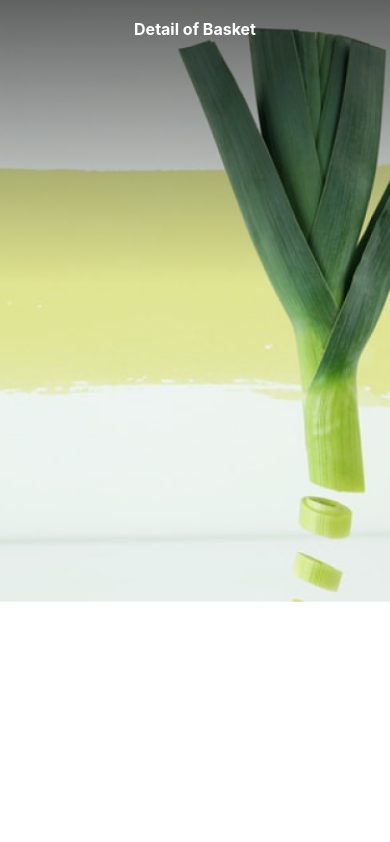
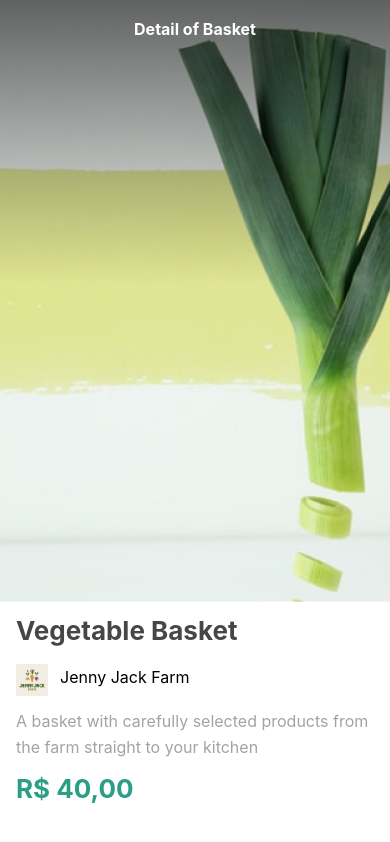
Before and after one commit to VicenteLamberti/orgs-cesta-react-native, a React Native app: screen / in a window 390 px wide. Built offline with nearby package versions, Linux system fonts and the light colour scheme.

Commit message:
Adicionando detalhes da cesta e imagem

```diff
--- a/screens/Basket.js
+++ b/screens/Basket.js
@@ -1,5 +1,6 @@
-import { Image, StyleSheet, Text, Dimensions } from "react-native";
+import { Image, StyleSheet, Text, Dimensions, View } from "react-native";
 import headerImage from '../assets/topo.png'
+import logo from '../assets/logo.png'
 
 const width = Dimensions.get('screen').width;
 
@@ -8,6 +9,20 @@
         <>
             <Image source={headerImage} style={styles.headerImage} />
             <Text style={styles.title}>Detail of Basket</Text>
+
+            <View style={styles.basket}>
+                <Text style={styles.name}>Vegetable Basket</Text>
+                <View style={styles.farm}>
+                    <Image source={logo} style={styles.farmImage}/>
+                    <Text style={styles.farmName}>Jenny Jack Farm</Text>
+                </View>
+
+                <Text style={styles.description}>
+                    A basket with carefully selected
+                    products from the farm straight to your kitchen
+                </Text>
+                <Text style={styles.price}>R$ 40,00</Text>
+            </View>
         </>
 
     );
@@ -19,14 +34,50 @@
         height: 578 / 768 * width // Conta para calcular
 
     },
-    title:{
-        position:'absolute',
-        textAlign:"center",
-        width:'100%',
-        fontSize:16,
-        lineHeight:26,
-        color:'white',
-        fontWeight:'bold',
-        padding:16
+    title: {
+        position: 'absolute',
+        textAlign: "center",
+        width: '100%',
+        fontSize: 16,
+        lineHeight: 26,
+        color: 'white',
+        fontWeight: 'bold',
+        padding: 16
+    },
+    basket: {
+        paddingVertical: 8,
+        paddingHorizontal: 16
+    },
+    name: {
+        fontSize: 26,
+        lineHeight: 42,
+        color: '#464646',
+        fontWeight: 'bold'
+    },
+    farm:{
+        flexDirection:'row',
+        paddingVertical:12
+    },
+    farmImage:{
+        width:32,
+        height:32
+    },
+    farmName: {
+        fontSize: 16,
+        lineHeight: 26,
+        marginLeft:12
+
+    },
+    description: {
+        color: '#A3A3A3',
+        fontSize: 16,
+        lineHeight: 26
+    },
+    price: {
+        color: '#2A9F85',
+        fontWeight: 'bold',
+        fontSize: 26,
+        lineHeight: 42,
+        marginTop: 8
     }
 })
```
